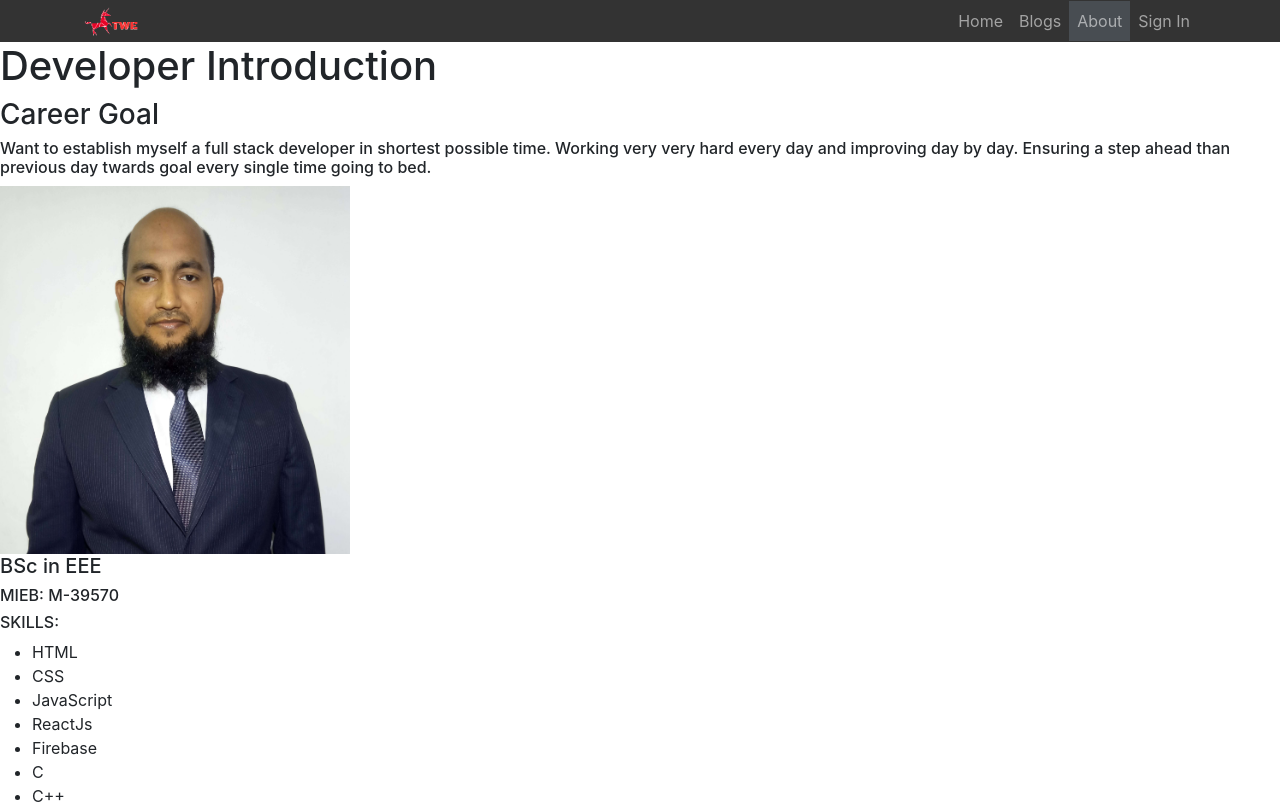
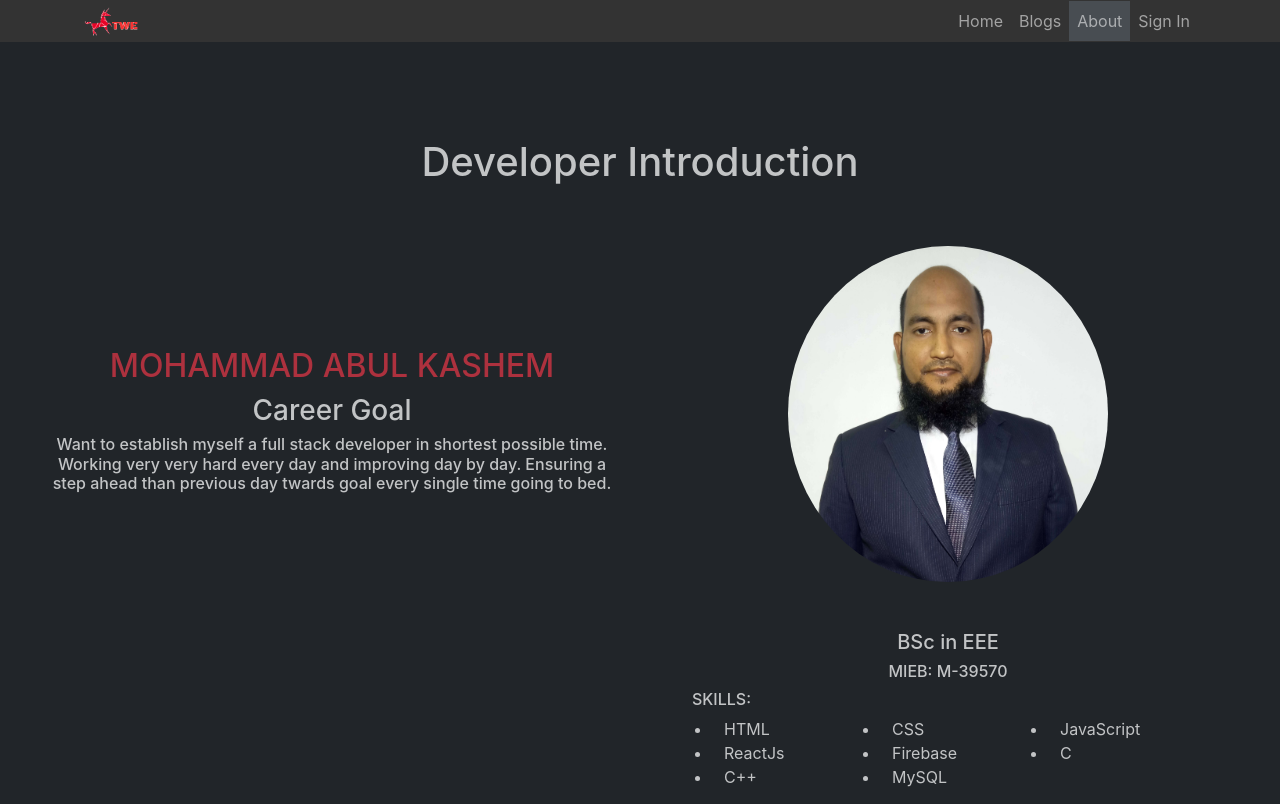
Before and after one commit to engrkashem/travel-guide-elina-client, a React (Create React App) app: page /about in a window 1280 px wide. Shown: the top 804 px of the page. Built offline with nearby package versions, Linux system fonts and the light colour scheme; no server answers.

Commit message:
about design done

```diff
--- a/package.json
+++ b/package.json
@@ -17,6 +17,7 @@
     "react-router-hash-link": "^2.4.3",
     "react-scripts": "5.0.1",
     "react-toastify": "^8.2.0",
+    "recharts": "^2.1.9",
     "web-vitals": "^2.1.4"
   },
   "scripts": {
--- a/src/Pages/About/About/About.js
+++ b/src/Pages/About/About/About.js
@@ -3,29 +3,34 @@ import profilePic from '../../../images/profile.jpg'
 
 const About = () => {
     return (
-        <div className=''>
-            <h1>Developer Introduction</h1>
-            <div>
-                <div>
-                    <h3>Career Goal</h3>
-                    <h6>Want to establish myself a full stack developer in shortest possible time. Working very very hard every day and improving day by day. Ensuring a step ahead than previous day twards goal every single time going to bed.</h6>
+        <div className='p-5 bg-dark text-light'>
+            <h1 className='text-center mt-5 opacity-75'>Developer Introduction</h1>
+            <div className='row row-cols-md-1 row-cols-lg-2 g-5'>
+                <div className='col d-flex align-items-center'>
+                    <div className='h-50'>
+                        <h2 className='text-center text-danger opacity-75'>MOHAMMAD ABUL KASHEM</h2>
+                        <h3 className='text-center opacity-75'>Career Goal</h3>
+                        <h6 className='text-center opacity-75'>Want to establish myself a full stack developer in shortest possible time. Working very very hard every day and improving day by day. Ensuring a step ahead than previous day twards goal every single time going to bed.</h6>
+                    </div>
 
                 </div>
-                <div>
-                    <img width={'350px'} src={profilePic} alt="Developper Profile Pic" />
-                    <div>
-                        <h5>BSc in EEE</h5>
-                        <h6>MIEB: M-39570</h6>
-                        <h6>SKILLS: </h6>
-                        <ul>
-                            <li>HTML</li>
-                            <li>CSS</li>
-                            <li>JavaScript</li>
-                            <li>ReactJs</li>
-                            <li>Firebase</li>
-                            <li>C</li>
-                            <li>C++</li>
-                            <li>MySQL</li>
+                <div className='col p-1'>
+                    <div className='my-5 d-flex justify-content-center'>
+                        <img className='rounded-circle' width={'320px'} src={profilePic} alt="Developper Profile Pic" />
+                    </div>
+                    <div className='px-5'>
+                        <h5 className='text-center opacity-75'>BSc in EEE</h5>
+                        <h6 className='text-center opacity-75'>MIEB: M-39570</h6>
+                        <h6 className='opacity-75'>SKILLS: </h6>
+                        <ul className='row row-cols-2 row-cols-md-3 '>
+                            <li className='col opacity-75'>HTML</li>
+                            <li className='col opacity-75'>CSS</li>
+                            <li className='col opacity-75'>JavaScript</li>
+                            <li className='col opacity-75'>ReactJs</li>
+                            <li className='col opacity-75'>Firebase</li>
+                            <li className='col opacity-75'>C</li>
+                            <li className='col opacity-75'>C++</li>
+                            <li className='col opacity-75'>MySQL</li>
                         </ul>
                     </div>
                 </div>
--- a/src/Pages/Blogs/Blog1.js/Blog1.js
+++ b/src/Pages/Blogs/Blog1.js/Blog1.js
@@ -3,7 +3,7 @@ import { Table } from 'react-bootstrap';
 
 const Blog1 = () => {
     return (
-        <Table striped bordered hover variant="light">
+        <Table striped bordered hover variant="dark opacity-75">
             <thead>
                 <tr>
                     <th>SL </th>
--- a/src/Pages/Blogs/Blog2/Blog2.js
+++ b/src/Pages/Blogs/Blog2/Blog2.js
@@ -2,7 +2,7 @@ import React from 'react';
 
 const Blog2 = () => {
     return (
-        <div>
+        <div className=' opacity-75'>
             <h6>The reasons behind using Firebase are given below-</h6>
             <p><b>Built-in Analytics:</b> It helps in understanding how user using the app which is very helpful in future optimization. </p>
             <p><b>Easy Development:</b> As the operations and internal functions are taken care of by the Firebase, So developers can spend more time on developping high quality app that the users desire to experience </p>
--- a/src/Pages/Blogs/Blog3/Blog3.js
+++ b/src/Pages/Blogs/Blog3/Blog3.js
@@ -2,7 +2,7 @@ import React from 'react';
 
 const Blog3 = () => {
     return (
-        <div>
+        <div className=' opacity-75'>
             <p>There are many Services Firebase provide except authenticaton which are listed below-</p>
             <ul>
                 <li>Hosting</li>
--- a/src/Pages/Blogs/Blogs/Blogs.js
+++ b/src/Pages/Blogs/Blogs/Blogs.js
@@ -5,13 +5,13 @@ import Blog3 from '../Blog3/Blog3';
 
 const Blogs = () => {
     return (
-        <div className='p-3 mt-5 '>
-            <h1 className='text-center mb-4'>Our Blogs</h1>
-            <div className="row row-cols-1 row-cols-md-2 row-cols-lg-3 g-4">
+        <div className='pt-5 p-3 bg-dark text-white'>
+            <h1 className='text-center mb-4 opacity-75'>Our Blogs</h1>
+            <div className="row row-cols-1 row-cols-md-2 row-cols-lg-3 g-4 ">
                 <div className="col">
                     <div className="card h-100">
-                        <div className="card-body">
-                            <h5 className="card-title mb-5">What is The Difference Between Authentication and Authorization</h5>
+                        <div className="card-body bg-dark text-white">
+                            <h5 className="card-title mb-5 opacity-75">What is The Difference Between Authentication and Authorization</h5>
                             <Blog1 className="card-text"></Blog1>
 
                         </div>
@@ -19,16 +19,16 @@ const Blogs = () => {
                 </div>
                 <div className="col">
                     <div className="card h-100">
-                        <div className="card-body">
-                            <h5 className="card-title mb-5">Why are you using firebase? What other options do you have to implement authentication?</h5>
+                        <div className="card-body bg-dark text-white">
+                            <h5 className="card-title mb-5 opacity-75">Why are you using firebase? What other options do you have to implement authentication?</h5>
                             <Blog2 className="card-text"></Blog2>
                         </div>
                     </div>
                 </div>
                 <div className="col">
                     <div className="card h-100">
-                        <div className="card-body">
-                            <h5 className="card-title mb-5">What other services does firebase provide except authentication</h5>
+                        <div className="card-body bg-dark text-white">
+                            <h5 className="card-title mb-5 opacity-75">What other services does firebase provide except authentication</h5>
                             <Blog3 className="card-text"></Blog3>
                         </div>
                     </div>
```
Also changed, not shown: 1 other file (tests, documents, lock files or other folders).
